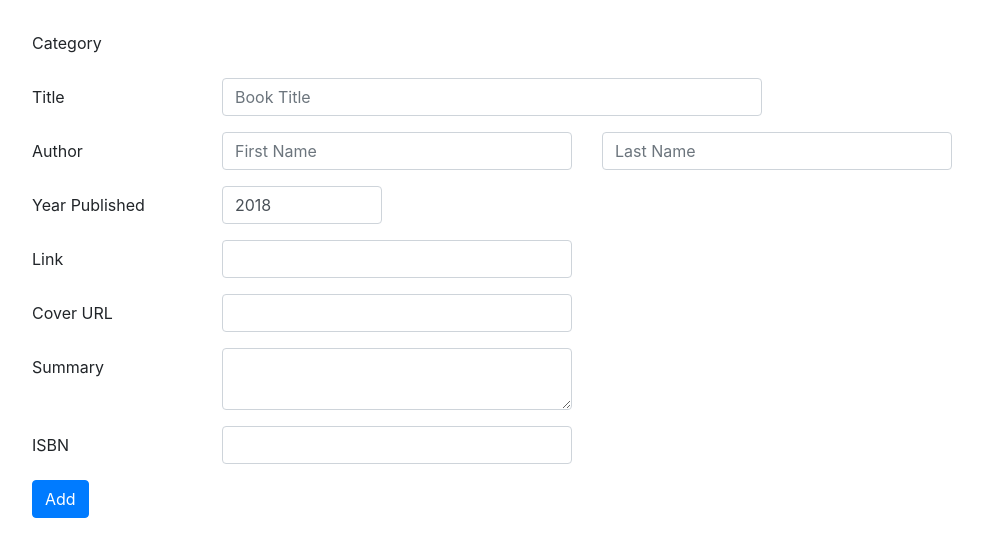
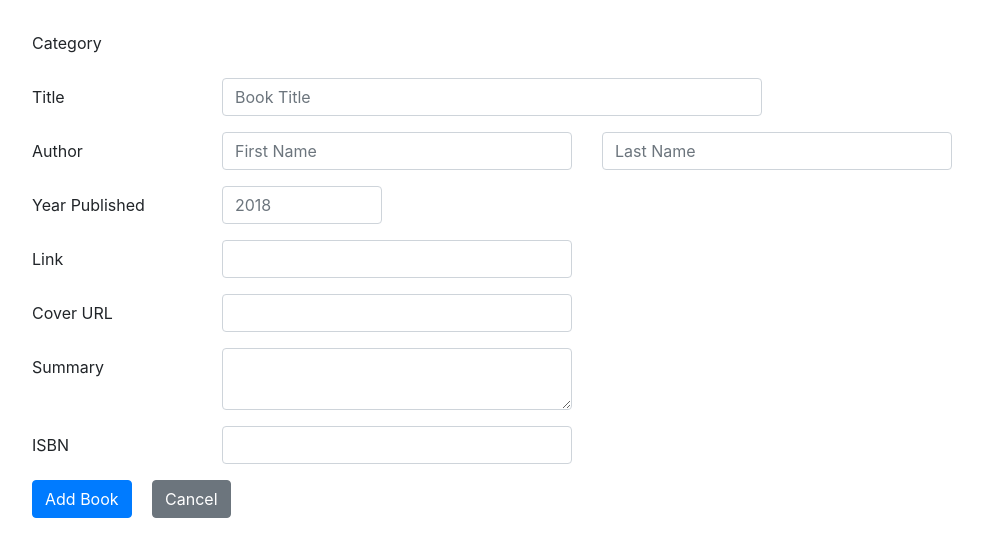
Before and after one commit to Acemad/NDCatalog, a Flask app: page /new in a window 1280 px wide. Shown: the part 56-613 px from the top of the page, without its empty margins (53-1036 px from the left). Run offline with Flask 2, Linux system fonts and the light colour scheme; data that the repository does not hold is empty; some libraries are stand-ins or nearby versions.

Commit message:
Add cancel button to new.html

```diff
--- a/templates/new.html
+++ b/templates/new.html
@@ -32,7 +32,7 @@
     <div class="form-group row">
             <label for="year" class="col-sm-2 col-form-label">Year Published</label>
             <div class="col-sm-2">
-                <input class="form-control" type="number" name="year" value="2018" min="1800" max="2100">
+                <input class="form-control" type="number" name="year" placeholder="2018" min="1900" max="2100">
             </div>
     </div>
     <div class="form-group row">
@@ -59,6 +59,11 @@
                 <input class="form-control" type="text" name="isbn">
             </div>
     </div>
-    <button type="submit" class="btn btn-primary">Add</button>
+    <div class="form-group row">
+        <div class="col-sm-3">
+            <button type="submit" class="btn btn-primary">Add Book</button>
+            <a class="btn btn-secondary ml-3" href="{{url_for('home')}}">Cancel</a>
+        </div>
+    </div>
 </form>
 {% endblock %}
```
